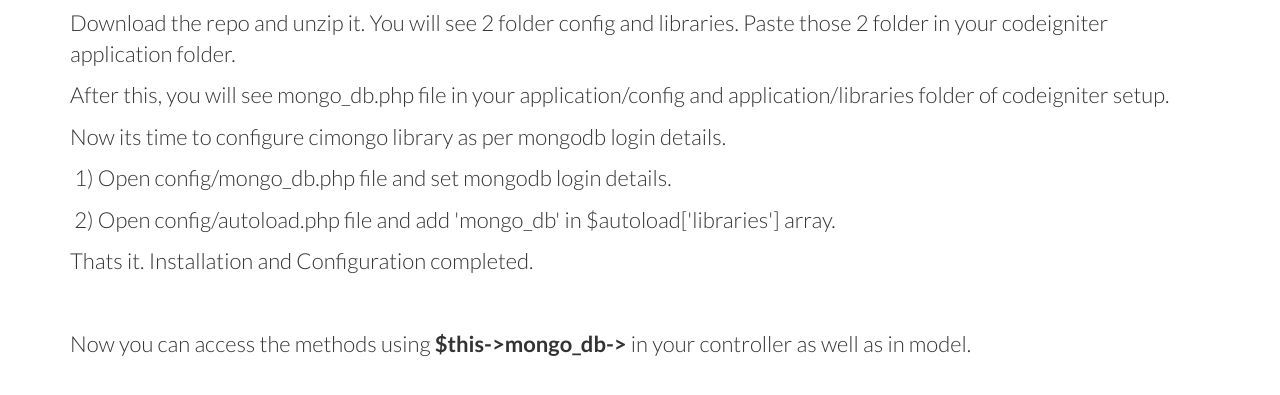
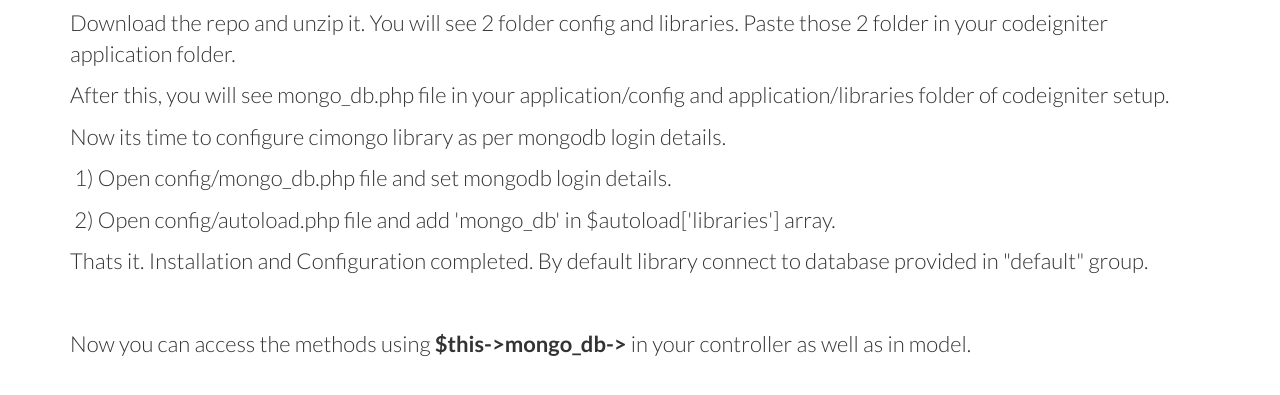
Before and after one commit to intekhabrizvi/intekhabrizvi.github.io, a plain HTML site: page index.html in a window 1280 px wide. Shown: the part 575-970 px from the top of the page. Drawn offline with nearby package versions, Linux system fonts and the light colour scheme.

Commit message:
Default db connection info.

```diff
--- a/index.html
+++ b/index.html
@@ -111,7 +111,7 @@
                 <p>Now its time to configure cimongo library as per mongodb login details.</p>
                 <p>&nbsp;1) Open config/mongo_db.php file and set mongodb login details.</p>
                 <p>&nbsp;2) Open config/autoload.php file and add 'mongo_db' in $autoload['libraries'] array. </p>
-                <p>Thats it. Installation and Configuration completed. </p>
+                <p>Thats it. Installation and Configuration completed. By default library connect to database provided in "default" group.</p>
                 <p>&nbsp;</p>
                 <p>Now you can access the methods using <b>$this->mongo_db-></b> in your controller as well as in model.</p>
               </div>
```
